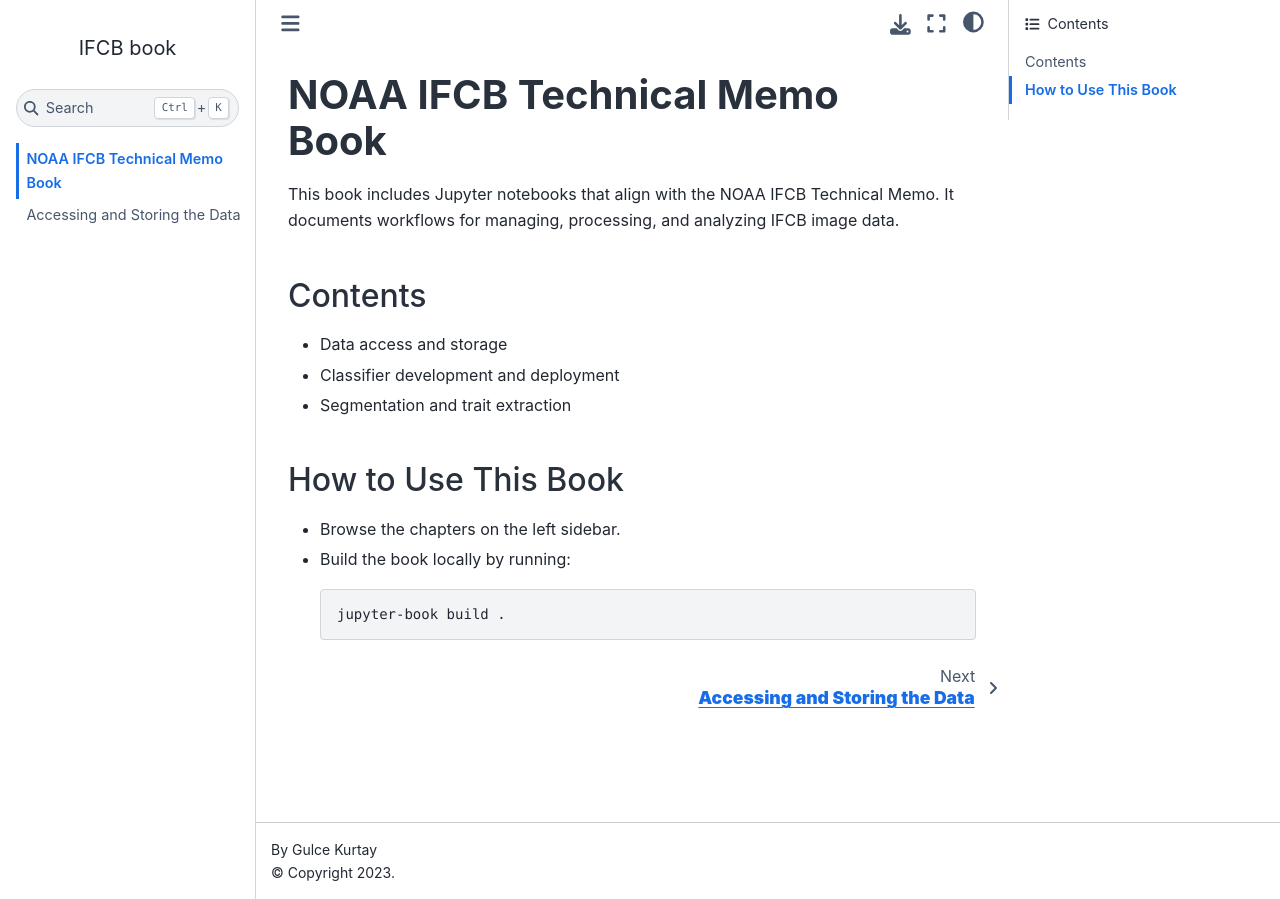
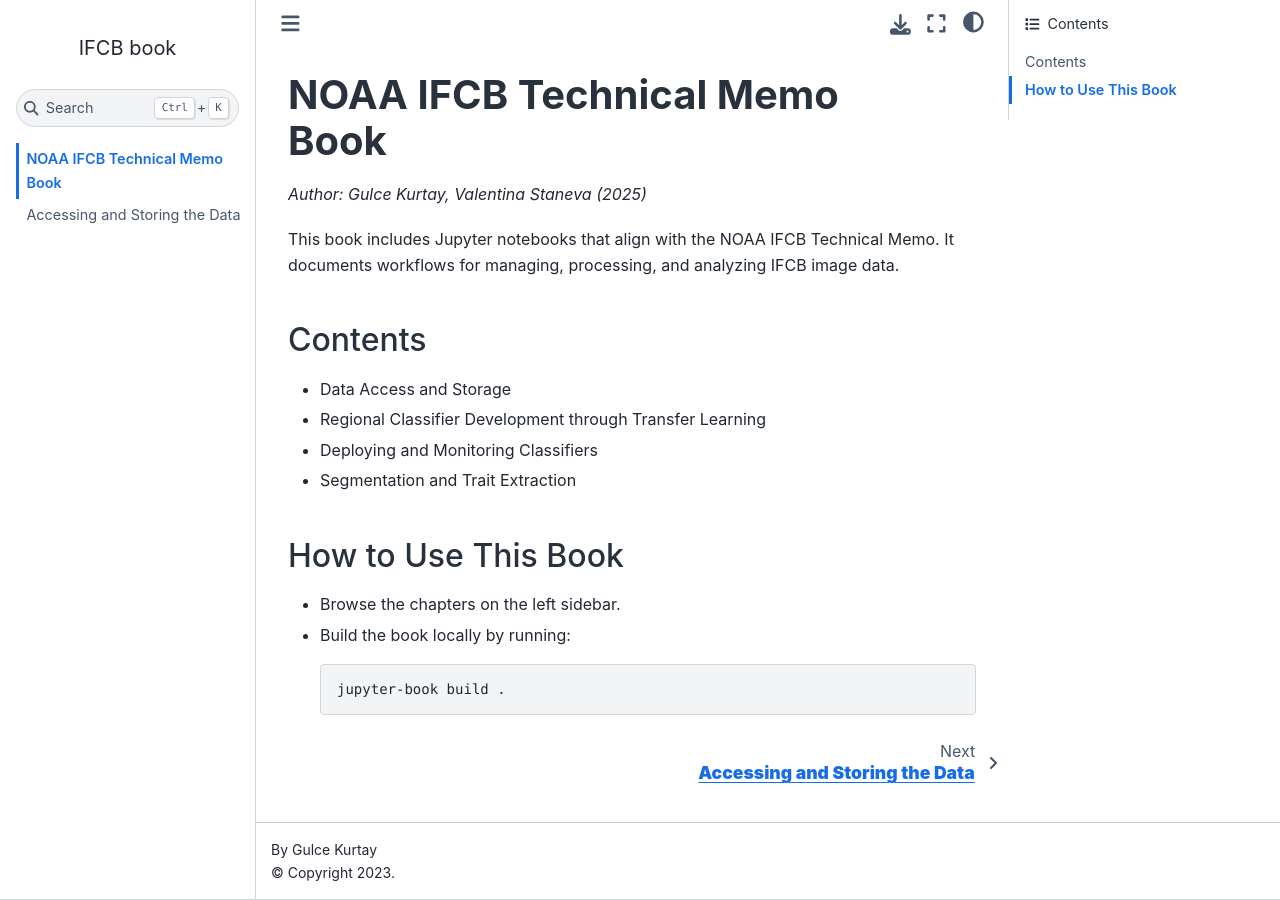
Before and after one commit to gulce13/EcoFOCI_IFCB_CNN_Pipeline, a Jupyter Book: the page built from README.md, in a window 1280 px wide. Built offline with Jupyter Book 1.0.4 settings and Sphinx 7.4.7 and the Sphinx Book theme 1.1.4, drawn with Linux system fonts in a browser that asks for light colours; pages that are not in the unit, such as notebooks, are missing from menus.

Commit message:
Update TOC, README, and notebooks; remove old notebooks

```diff
--- a/README.md
+++ b/README.md
@@ -1,12 +1,15 @@
 # **NOAA IFCB Technical Memo Book**
+
+*Author: Gulce Kurtay, Valentina Staneva (2025)*
 
 This book includes Jupyter notebooks that align with the NOAA IFCB Technical Memo. It documents workflows for managing, processing, and analyzing IFCB image data.
 
 ## Contents
 
-- Data access and storage
-- Classifier development and deployment
-- Segmentation and trait extraction
+- Data Access and Storage
+- Regional Classifier Development through Transfer Learning
+- Deploying and Monitoring Classifiers
+- Segmentation and Trait Extraction
 
 ## How to Use This Book
 
--- a/_toc.yml
+++ b/_toc.yml
@@ -6,7 +6,7 @@
   title: Accessing and Storing the Data
 - file: notebooks/Regional_Classifier_Development
   title: Regional Classifier Development
-- file: notebooks/Deploying_and_Monitoring_Classifiers_inthe_Field
+- file: notebooks/Deploying_and_Monitoring_Classifiers_in_the_Field
   title: Deploying and Monitoring Classifier in the Field
 - file: notebooks/SAM_masking_pipeline_2
   title: Segmentation and Trait Extraction
```
Also changed, not shown: 6 other files.
